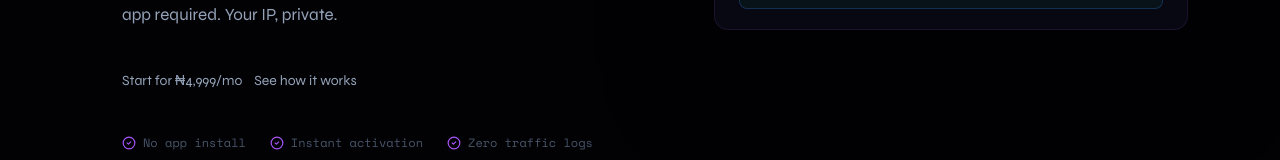
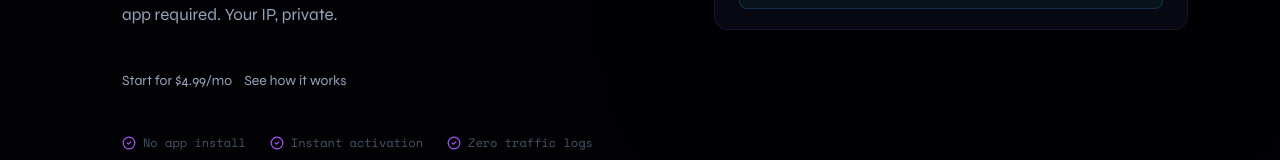
Before and after one commit to Jadehisui/turnip, a React (Vite) app in the folder frontend/: page / in a window 1280 px wide. Shown: the part 577-737 px from the top of the page. Built offline with nearby package versions, Linux system fonts and the light colour scheme; no server answers.

Commit message:
chore: update pricing currency from NGN to USD in hero and footer CTAs

```diff
--- a/frontend/src/pages/Home.jsx
+++ b/frontend/src/pages/Home.jsx
@@ -36,7 +36,7 @@ const Hero = () => (
                     <h1>Encrypt<br />everything.<br /><em>Expose nothing.</em></h1>
                     <p>Enterprise-grade VPN built on StrongSwan IKEv2/IPsec. Connect any device directly through native OS settings — no app required. Your IP, private.</p>
                     <div className="hero-ctas">
-                        <a href="/pricing" className="btn btn-primary btn-lg">Start for ₦4,999/mo</a>
+                        <a href="/pricing" className="btn btn-primary btn-lg">Start for $4.99/mo</a>
                         <a href="#how" className="btn btn-outline btn-lg">See how it works</a>
                     </div>
                     <div className="hero-trust">
@@ -351,7 +351,7 @@ const CTABanner = () => (
                 <h2>Start encrypting<br />today.</h2>
                 <p>Instant activation. Zero setup complexity. Connect in under 60 seconds.</p>
                 <div className="cta-ctas">
-                    <a href="/pricing" className="btn btn-primary btn-lg">Get started — ₦4,999/mo</a>
+                    <a href="/pricing" className="btn btn-primary btn-lg">Get started — $4.99/mo</a>
                     <a href="/login" className="btn btn-outline btn-lg">Sign in →</a>
                 </div>
             </div>
```
